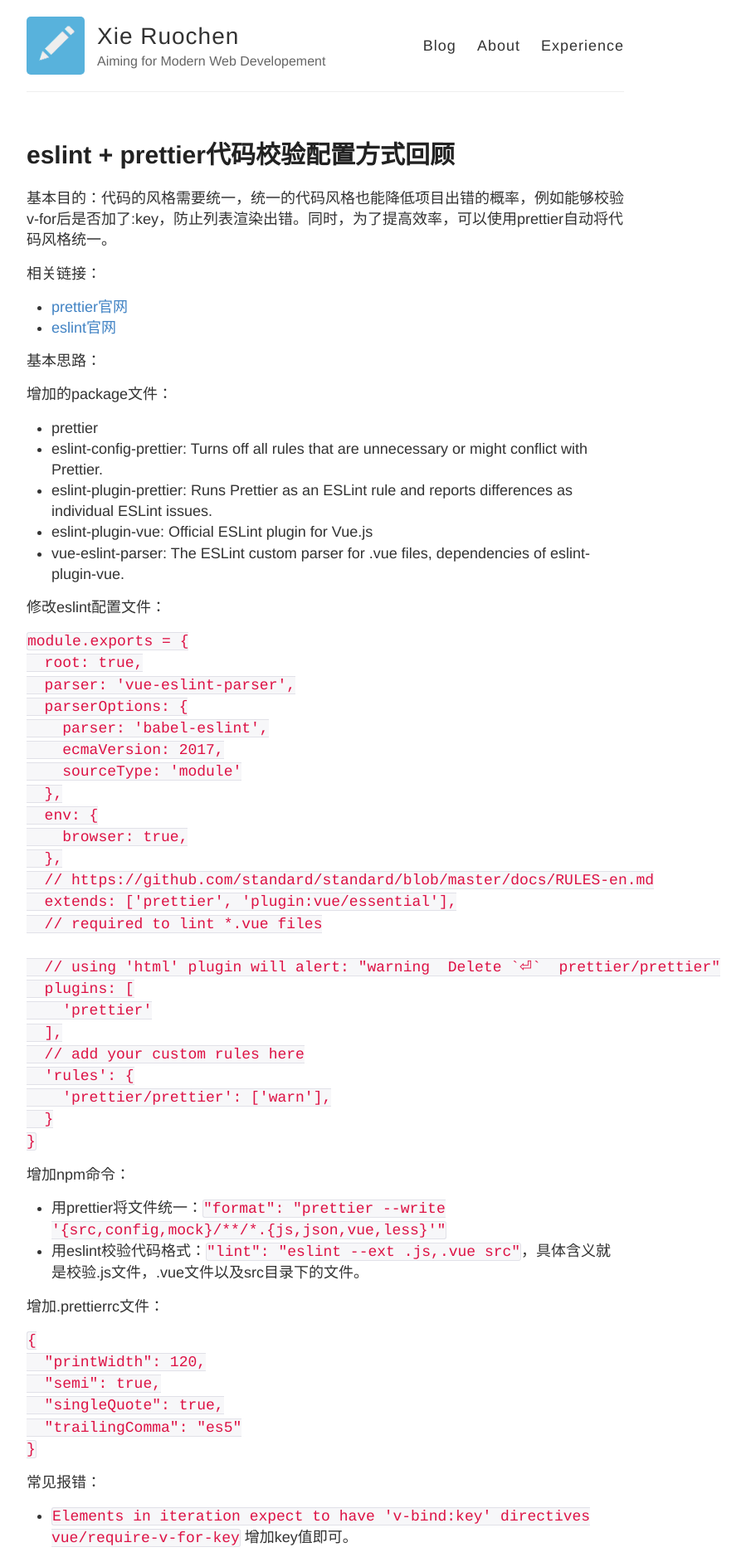
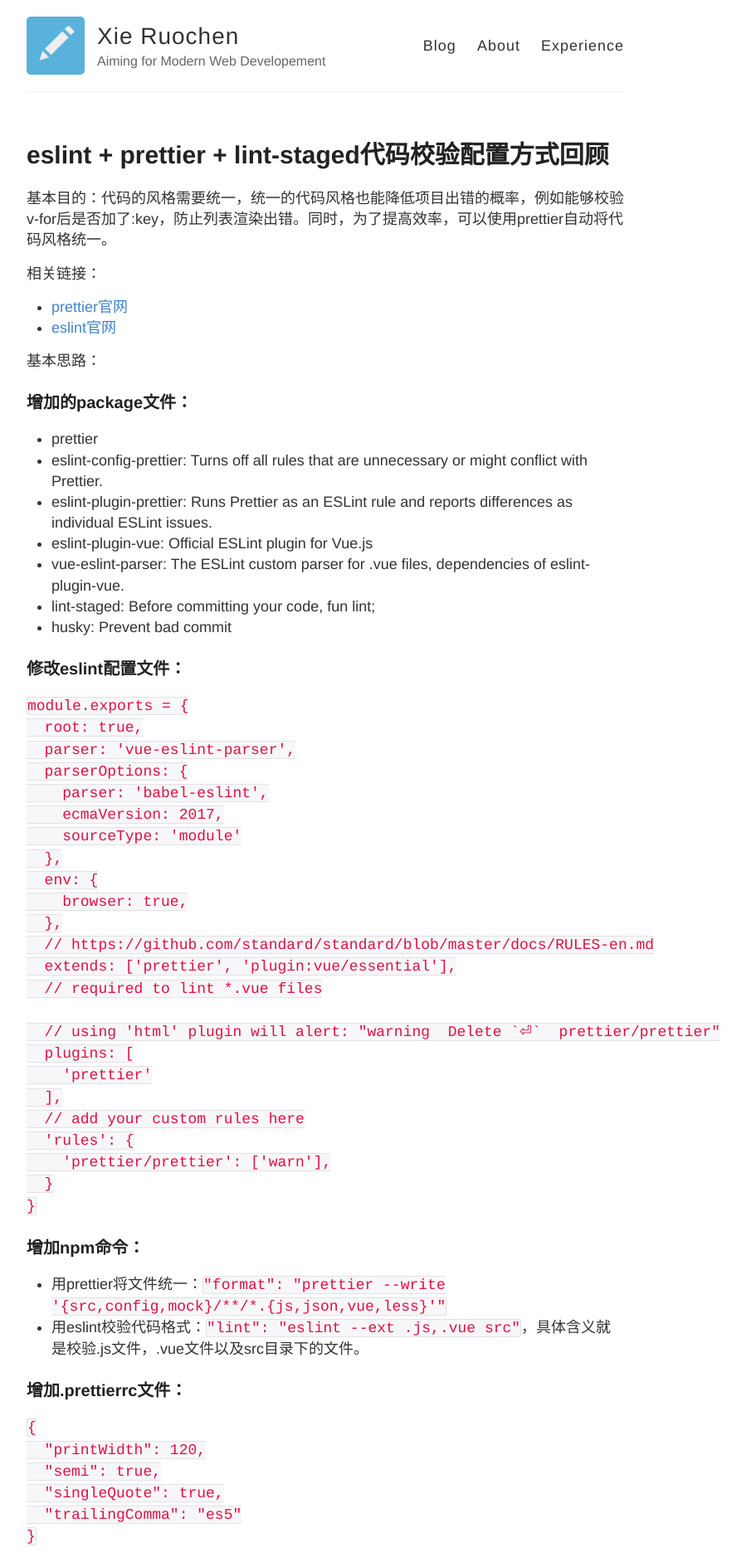
Before and after one commit to RuoChen95/Ruochen95.github.io, a Jekyll site: the page built from _posts/2018-8-2-eslint+prettier代码校验配置方式回顾.md, in a window 1280 px wide. Shown: the top 1883 px of the page at 83% size, without its empty margins (248-1147 px from the left). Built offline with Jekyll 4.4.1, drawn with Linux system fonts in a browser that asks for light colours; some of the changed text lies outside the part shown.

Commit message:
update eslint

````diff
--- a/_posts/2018-8-2-eslint+prettier代码校验配置方式回顾.md
+++ b/_posts/2018-8-2-eslint+prettier代码校验配置方式回顾.md
@@ -1,6 +1,6 @@
 ---
 layout: post
-title: eslint + prettier代码校验配置方式回顾
+title: eslint + prettier + lint-staged代码校验配置方式回顾
 ---
 
 基本目的：代码的风格需要统一，统一的代码风格也能降低项目出错的概率，例如能够校验v-for后是否加了:key，防止列表渲染出错。同时，为了提高效率，可以使用prettier自动将代码风格统一。
@@ -12,7 +12,7 @@
 
 基本思路：
 
-增加的package文件：
+### 增加的package文件：
 
 * prettier
 * eslint-config-prettier: Turns off all rules that are unnecessary or might conflict with Prettier.
@@ -20,8 +20,10 @@
 Runs Prettier as an ESLint rule and reports differences as individual ESLint issues.
 * eslint-plugin-vue: Official ESLint plugin for Vue.js
 * vue-eslint-parser: The ESLint custom parser for .vue files, dependencies of eslint-plugin-vue.
+* lint-staged: Before committing your code, fun lint;
+* husky: Prevent bad commit
 
-修改eslint配置文件：
+### 修改eslint配置文件：
 
 ```
 module.exports = {
@@ -50,12 +52,12 @@
 }
 ```
 
-增加npm命令：
+### 增加npm命令：
 
 * 用prettier将文件统一：```"format": "prettier --write '{src,config,mock}/**/*.{js,json,vue,less}'"```
 * 用eslint校验代码格式：```"lint": "eslint --ext .js,.vue src"```，具体含义就是校验.js文件，.vue文件以及src目录下的文件。
 
-增加.prettierrc文件：
+### 增加.prettierrc文件：
 ```
 {
   "printWidth": 120,
@@ -64,6 +66,23 @@
   "trailingComma": "es5"
 }
 ```
+
+### 增加package配置：
+```
+  "husky": {
+    "hooks": {
+      "pre-commit": "lint-staged"
+    }
+  },
+  "lint-staged": {
+    "*.{js,json,vue,less}": [
+      "prettier --write",
+      "git add"
+    ]
+  },
+```
+
+----
 
 常见报错：
 
--- a/style.scss
+++ b/style.scss
@@ -317,7 +317,7 @@
 
 div.wrapper-content {
   min-height: 100%;
-  padding-bottom: 86px;
+  padding-bottom: 106px;
 }
 div.wrapper-footer {
   height: 86px;
````
